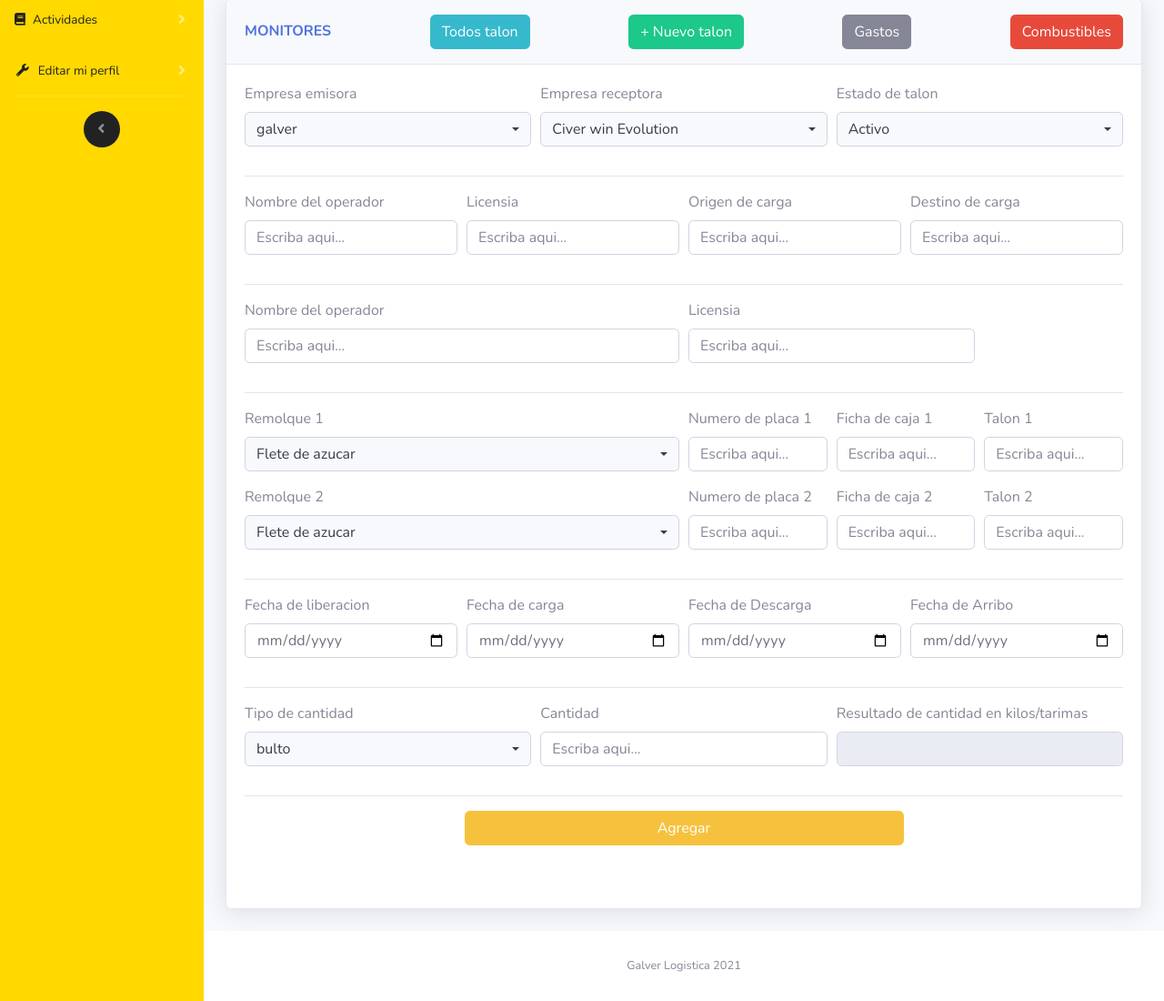
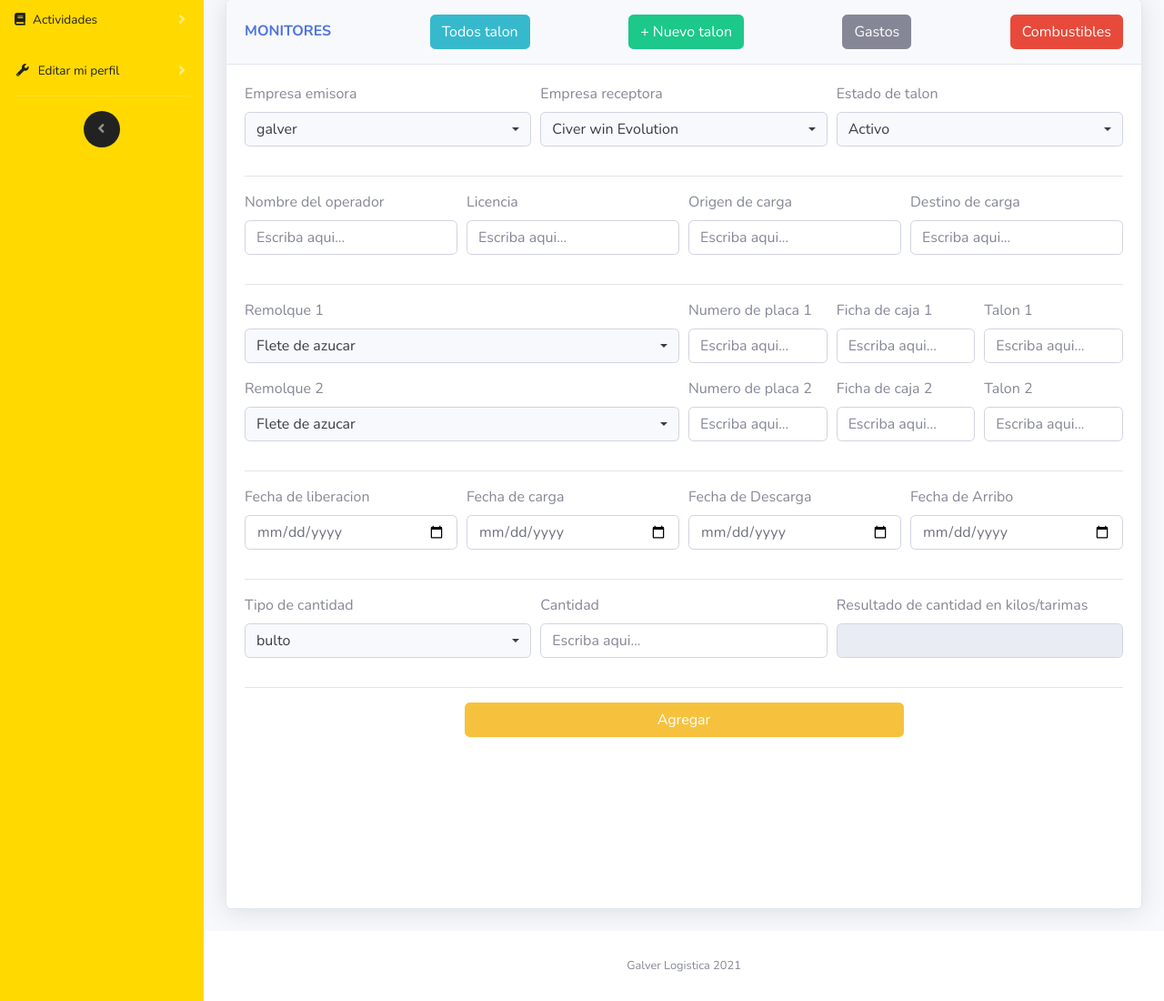
Before and after one commit to JoseArmandoMT1995/sistemaGalver, a PHP site: page /vistas/talonNuevoRegistro.php in a window 1280 px wide. Shown: the part 167-1267 px from the top of the page at 91% size. Run offline with PHP 8.4, Linux system fonts and the light colour scheme; the visitor is signed in with stand-in values (Sample User, id 1); data comes from the database, SQL or seed files in the repository.

Commit message:
quite campos de mas

```diff
--- a/vistas/talonNuevoRegistro.php
+++ b/vistas/talonNuevoRegistro.php
@@ -99,7 +99,7 @@
 
                                 </div>
                                 <div class="form-group col-md-3">
-                                    <label for="inputPassword4">Licensia</label>
+                                    <label for="inputPassword4">Licencia</label>
                                     <input type="text" class="form-control" id="inputEmail4"
                                         placeholder="Escriba aqui..." name="talonOrigen">
                                 </div>
@@ -114,19 +114,6 @@
                                         placeholder="Escriba aqui..." name="talonDestino">
                                 </div>
 
-                            </div>
-                            <hr>
-                            <div class="form-row">
-                                <div class="form-group col-md-6">
-                                    <label for="inputPassword4">Nombre del operador</label>
-                                    <input type="text" class="form-control" id="inputEmail4"
-                                        placeholder="Escriba aqui..." name="talonOperador">
-                                </div>
-                                <div class="form-group col-md-4">
-                                    <label for="inputPassword4">Licensia</label>
-                                    <input type="text" class="form-control" id="inputEmail4"
-                                        placeholder="Escriba aqui..." name="talonLicencia">
-                                </div>
                             </div>
                             <hr>
                             <div class="form-row">
```
